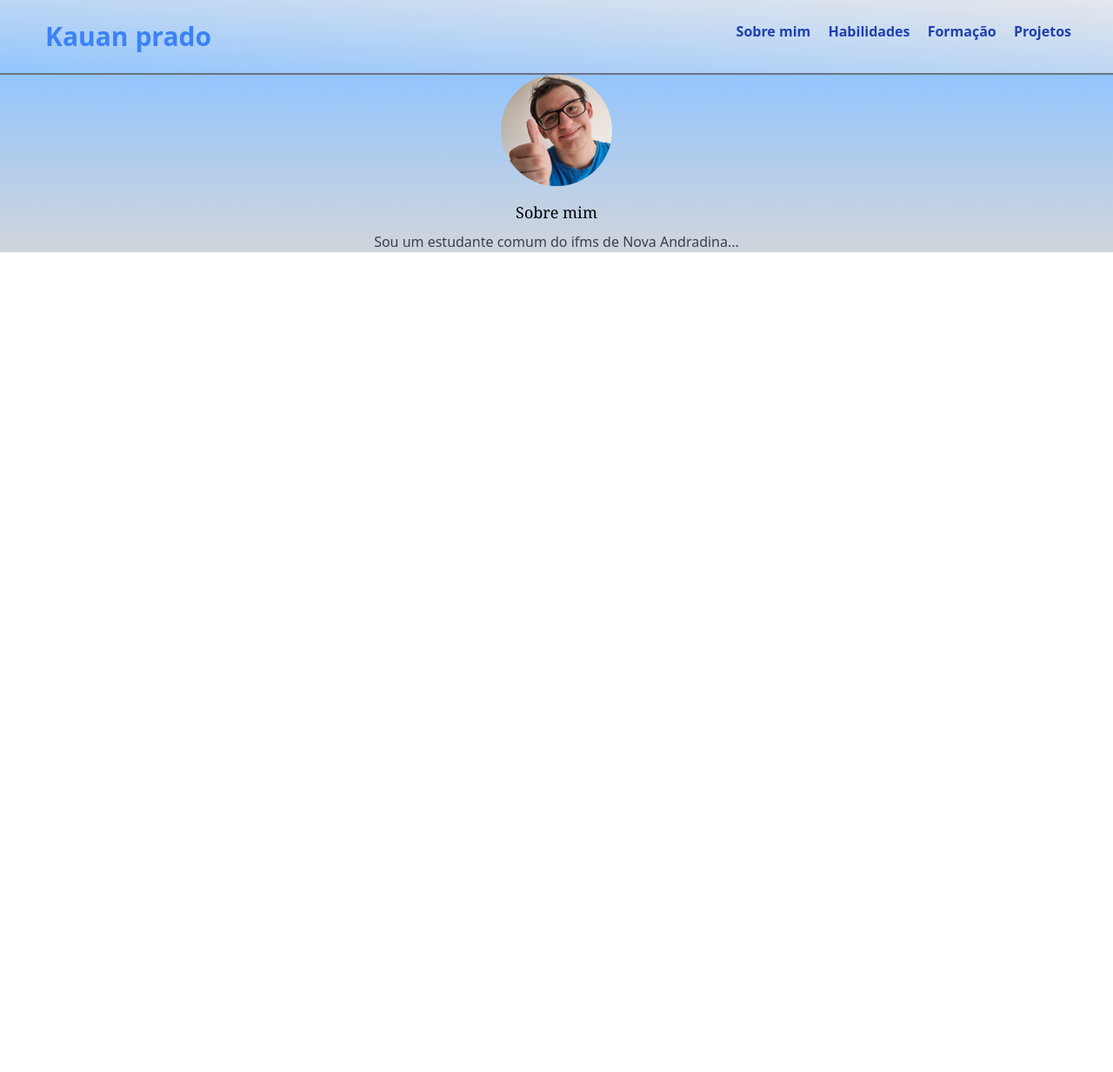
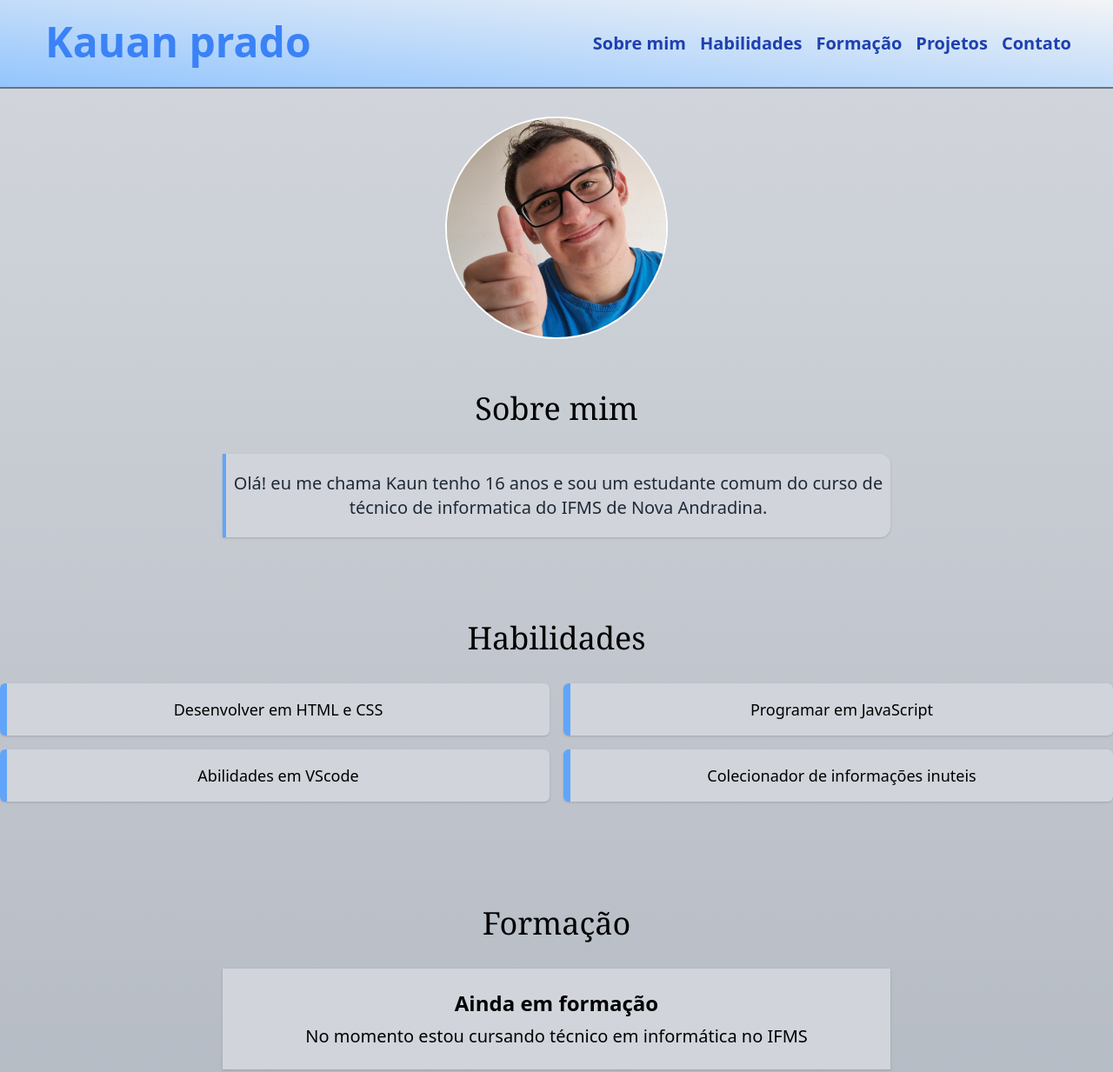
Before and after one commit to KauanHSP/Atividade-Portif-lio-Laec, a plain HTML site: page index.html in a window 1280 px wide. Shown: the top 1233 px of the page at 87% size. Before the commit the page ends 800 px from the top, so only its background shows below. Drawn offline with nearby package versions, Linux system fonts and the light colour scheme.

Commit message:
finalizado

```diff
--- a/index.html
+++ b/index.html
@@ -3,31 +3,79 @@
 <head>
     <meta charset="UTF-8">
     <meta name="viewport" content="width=device-width, initial-scale=1.0">
-    <title>Document</title>
+    <title>Meu portifolio para LAEC</title>
     <link href="https://cdn.jsdelivr.net/npm/tailwindcss@2.2.19/dist/tailwind.min.css" rel="stylesheet" />
 </head>
-<body class="">
-    <header class="border-b-2 border-gray-500 bg-gradient-to-tr from-blue-300 to-gray-200">
+<body>
+    <header class=" border-b-2 border-gray-500 bg-gradient-to-tr from-blue-300 to-gray-100">
         <div class="p-6 flex justify-between">
-            <h1 class="ml-7 text-3xl font-black text-blue-500">Kauan prado</h1>
-            <nav class="pr-6">
-                <ul class="font-black space-x-4 text-blue-800">
-                    <il><a href="#sobre">Sobre mim</a></il>
-                    <il><a href="">Habilidades</a></il>
-                    <il><a href="">Formação</a></il>
-                    <il><a href="">Projetos</a></il>
+            <h1 class=" pb-1 ml-7 text-5xl font-black text-blue-500">Kauan prado</h1>
+            <nav class="max-w-4xl pr-6">
+                <ul class="text-xl font-black flex lg:gap-4 md:gap2 text-blue-800 pt-3" >
+                    <il><a href="#sobre" class="hover:text-blue-500">Sobre mim</a></il>
+                    <il><a href="#habilidades" class="hover:text-blue-500">Habilidades</a></il>
+                    <il><a href="#formacao" class="hover:text-blue-500">Formação</a></il>
+                    <il><a href="#projetos" class="hover:text-blue-500">Projetos</a></il>
+                    <li><a href="#contato" class="hover:text-blue-500">Contato</a></li>
                 </ul>
             </nav>
         </div>
     </header>
-    <main class="bg-gradient-to-t from-gray-300 to-blue-300">
+    <main class="bg-gradient-to-b from-gray-300 to-gray-400">
+
         <section id="sobre">
-            <div class="text-center m-">
-                <img src="img/foto_principal.png" alt="Foto de João" class="w-32 h-32 rounded-full mx-auto mb-4 mt-">
-                <h2 class="text-lg font-serif mb-2">Sobre mim</h2>
-                <p class="text-gray-700">Sou um estudante comum do ifms de Nova Andradina...</p>
+            <div class="text-center">
+                <div class="pb-5 pt-8">
+                    <img src="img/foto_principal.png" alt="Minha foto" class="w-64 h-64 rounded-full mx-auto mb-4 border-2 border-white">
+                </div>
+                <h2 class="py-6 text-4xl font-serif mb-2">Sobre mim</h2>
+                <p class="rounded-r-xl mb-6 shadow border-l-4 border-blue-400 text-xl text-gray-800 max-w-3xl m-auto lg:py-5 md:py-3 bg-gray-300">Olá! eu me chama Kaun tenho 16 anos e sou um estudante comum do curso de técnico de informatica do IFMS de Nova Andradina.</p>
+            </div>
+        </section>
+
+        <section id="habilidades" class="py-12">
+            <h2 class="text-center py-6 text-4xl font-serif mb-2">Habilidades</h2>
+            <div class=" text-center grid grid-cols-2 lg:gap-4 md:gap-2  max-w-7xl m-auto ">
+                <span class="bg-gray-300 shadow rounded-md p-4 text-lg border-l-8 border-blue-400">Desenvolver em HTML e CSS</span>
+                <span class="bg-gray-300 shadow rounded-md p-4 text-lg border-l-8 border-blue-400">Programar em JavaScript</span>
+                <span class="bg-gray-300 shadow rounded-md p-4 text-lg border-l-8 border-blue-400">Abilidades em VScode</span>
+                <span class="bg-gray-300 shadow rounded-md p-4 text-lg border-l-8 border-blue-400">Colecionador de informações inuteis</span>
+            </div>
+        </section>
+
+        <section id="formacao" class="py-12">
+             <h2 class="text-center py-6 text-4xl font-serif mb-2">Formação</h2>
+             <div class="text-center bg-gray-300 max-w-3xl m-auto text-xl p-6 shadow">
+                <p class="font-black text-2xl pb-2">Ainda em formação</p>
+                <p >No momento estou cursando técnico em informática no IFMS</p>
+             </div>
+        </section>
+        <section id="projetos" class="py-12">
+            <h2 class="text-center py-6 text-4xl font-serif mb-2">Meus projetos</h2>
+            <div class="flex ">
+                <div class="bg-gray-300 rounded-b-3xl shadow max-w-4xl m-auto border-4 border-black">
+                    <img src="img/calculadora_projeto.jpeg" alt="Calculadora de bhaskara" class="w-full h48">
+                    <h3 class="text-2xl font-mono mb-1 pt-3 pl-3 text-gray-900">Calculadora de Bhaskara</h3>
+                    <p class="text-xl text-gray-800 pt-4 text-center">Meu projeto de uma calculadora de bhaskara</p>
+                    <div class="p-7">
+                        <a href="https://kauanhsp.github.io/calculadora-de-bhaskara/" class="text-xl font-black text-blue-800 hover:text-blue-500 hover:underline">Link para o projeto</a>
+                    </div>
+                </div>
+            </div>
+        </section>
+
+        <section id="contato" class="py-12">
+            <h2 class="text-center py-6 text-4xl font-serif mb-2">Contato:</h2>
+            <div class="flex">
+               <div class="text-center max-w-5xl m-auto bg-gray-300 shadow p-6 rounded-md">
+                    <p>📧E-mail: kaun.pereira3@estudante.ifms.edu.br</p>
+                    <p>💼GitHUb: <a href="https://github.com/KauanHSP" class="text-blue-800 hover:text-blue-500 hover:underline">github.com/KauanHSP</a></p>
+                </div>
             </div>
         </section>
     </main>
+    <footer class="bg-gradient-to-tr from-blue-300 to-gray-100 p-6 text-center text-black">
+        © 2025 Kauan Prado. Todos os direitos reservados.
+    </footer>
 </body>
 </html>
```
Also changed, not shown: img/calculadora_projeto.jpeg (added).
